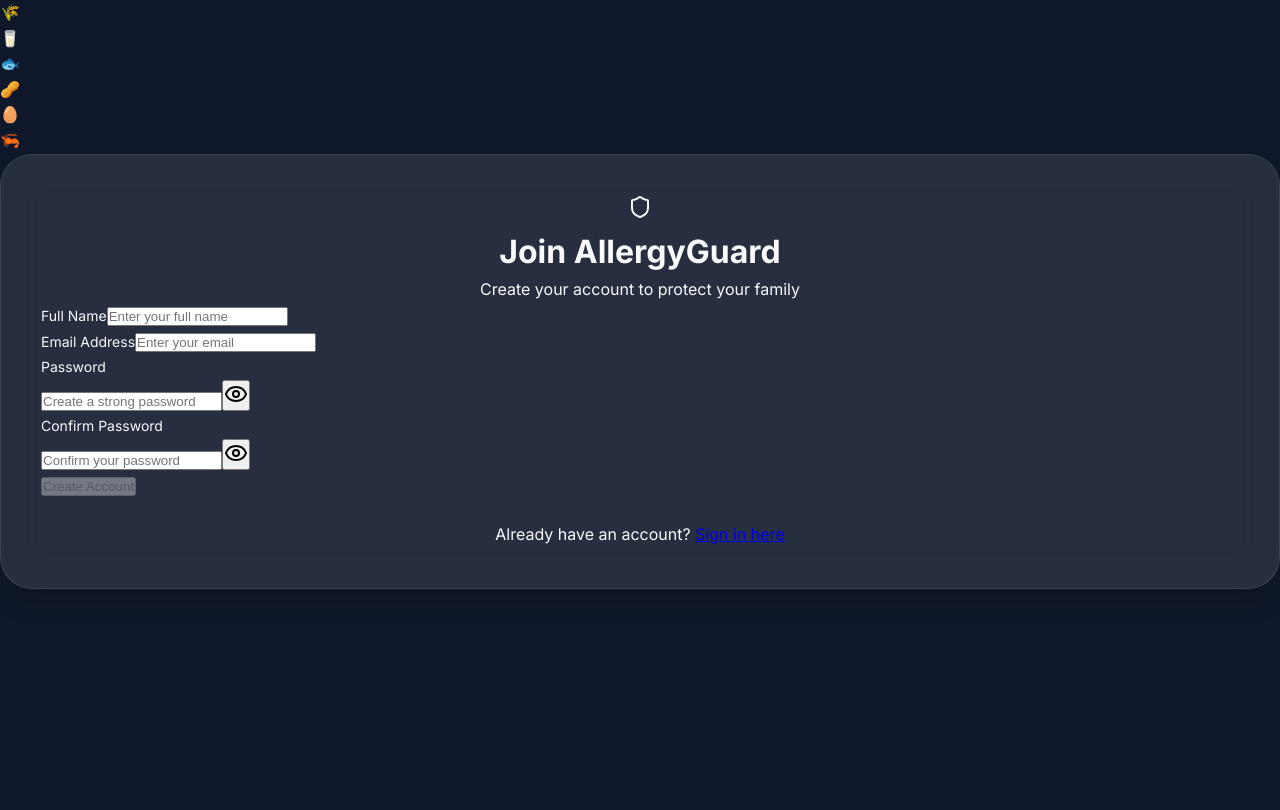
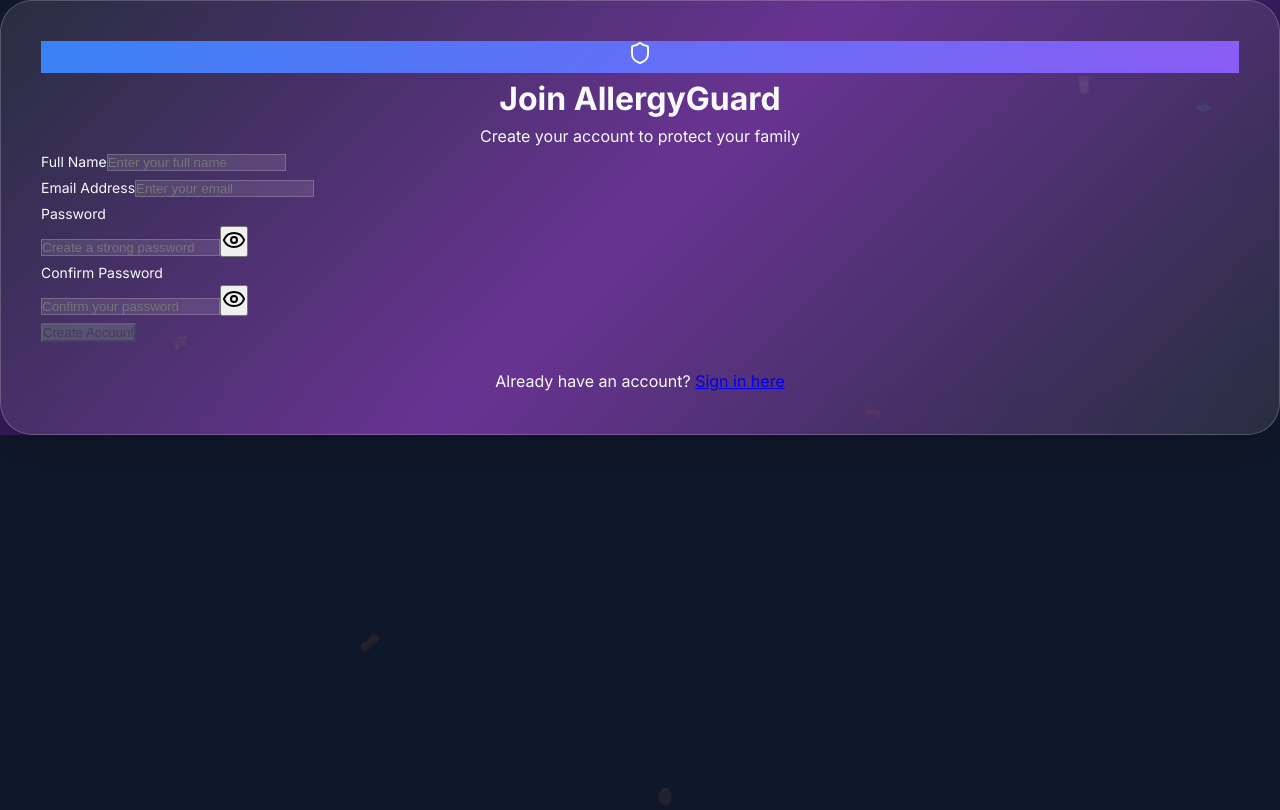
Before and after one commit to Sladed49er/allergyguard, a Next.js app: page /register in a window 1280 px wide. Built offline with nearby package versions, Linux system fonts and the light colour scheme.

Commit message:
Fix registration page styling with inline styles

```diff
--- a/app/register/page.tsx
+++ b/app/register/page.tsx
@@ -121,18 +121,39 @@ export default function RegisterPage() {
   ]
 
   return (
-    <div className="min-h-screen flex items-center justify-center relative overflow-hidden">
-      {/* Animated Background */}
-      <div className="absolute inset-0 bg-gradient-to-br from-slate-900 via-purple-900 to-slate-900">
-        <div className="absolute inset-0 bg-gradient-to-tr from-blue-500/10 via-purple-500/10 to-pink-500/10" />
-        <div className="absolute inset-0 bg-[radial-gradient(circle_at_50%_50%,rgba(120,119,198,0.3),transparent_50%)]" />
-      </div>
+    <>
+      <style jsx>{`
+        .glass-card {
+          background: rgba(255, 255, 255, 0.1);
+          backdrop-filter: blur(20px);
+          -webkit-backdrop-filter: blur(20px);
+        }
+
+        .floating-particle {
+          animation: float 8s ease-in-out infinite;
+        }
+
+        @keyframes float {
+          0%, 100% { transform: translateY(0px) rotate(0deg); }
+          25% { transform: translateY(-20px) rotate(5deg); }
+          50% { transform: translateY(-10px) rotate(-5deg); }
+          75% { transform: translateY(-30px) rotate(3deg); }
+        }
+      `}</style>
+
+      <div className="min-h-screen flex items-center justify-center relative overflow-hidden" style={{
+        background: 'linear-gradient(135deg, #0f172a 0%, #581c87 50%, #0f172a 100%)'
+      }}>
+        {/* Animated Background Overlay */}
+        <div className="absolute inset-0" style={{
+          background: 'radial-gradient(circle at 50% 50%, rgba(120,119,198,0.3), transparent 50%)'
+        }} />
 
         {/* Floating Allergen Particles */}
         {allergenParticles.map((particle, index) => (
           <div
             key={index}
-          className="absolute text-2xl opacity-20 pointer-events-none animate-bounce"
+            className="absolute text-2xl opacity-20 pointer-events-none floating-particle"
             style={{
               left: `${Math.random() * 100}%`,
               top: `${Math.random() * 100}%`,
@@ -146,11 +167,15 @@ export default function RegisterPage() {
 
         {/* Registration Form */}
         <div className="relative z-10 w-full max-w-md mx-4">
-        <div className="glass-card p-8 rounded-2xl border border-white/20 shadow-2xl backdrop-blur-xl">
+          <div className="glass-card p-8 rounded-2xl shadow-2xl" style={{
+            border: '1px solid rgba(255, 255, 255, 0.2)'
+          }}>
             {/* Header */}
             <div className="text-center mb-8">
               <div className="flex justify-center mb-4">
-              <div className="p-3 rounded-full bg-gradient-to-r from-blue-500 to-purple-600">
+                <div className="p-3 rounded-full" style={{
+                  background: 'linear-gradient(135deg, #3b82f6, #8b5cf6)'
+                }}>
                   <Shield className="h-8 w-8 text-white" />
                 </div>
               </div>
@@ -176,7 +201,11 @@ export default function RegisterPage() {
                   required
                   value={formData.name}
                   onChange={handleChange}
-                className="w-full px-4 py-3 bg-white/10 border border-white/20 rounded-lg text-white placeholder-gray-400 focus:outline-none focus:ring-2 focus:ring-blue-500 focus:border-transparent transition-all duration-200"
+                  className="w-full px-4 py-3 rounded-lg text-white placeholder-gray-400 border transition-all duration-200"
+                  style={{
+                    background: 'rgba(255, 255, 255, 0.1)',
+                    border: '1px solid rgba(255, 255, 255, 0.2)',
+                  }}
                   placeholder="Enter your full name"
                 />
               </div>
@@ -193,7 +222,11 @@ export default function RegisterPage() {
                   required
                   value={formData.email}
                   onChange={handleChange}
-                className="w-full px-4 py-3 bg-white/10 border border-white/20 rounded-lg text-white placeholder-gray-400 focus:outline-none focus:ring-2 focus:ring-blue-500 focus:border-transparent transition-all duration-200"
+                  className="w-full px-4 py-3 rounded-lg text-white placeholder-gray-400 border transition-all duration-200"
+                  style={{
+                    background: 'rgba(255, 255, 255, 0.1)',
+                    border: '1px solid rgba(255, 255, 255, 0.2)',
+                  }}
                   placeholder="Enter your email"
                 />
               </div>
@@ -211,7 +244,11 @@ export default function RegisterPage() {
                     required
                     value={formData.password}
                     onChange={handleChange}
-                  className="w-full px-4 py-3 pr-12 bg-white/10 border border-white/20 rounded-lg text-white placeholder-gray-400 focus:outline-none focus:ring-2 focus:ring-blue-500 focus:border-transparent transition-all duration-200"
+                    className="w-full px-4 py-3 pr-12 rounded-lg text-white placeholder-gray-400 border transition-all duration-200"
+                    style={{
+                      background: 'rgba(255, 255, 255, 0.1)',
+                      border: '1px solid rgba(255, 255, 255, 0.2)',
+                    }}
                     placeholder="Create a strong password"
                   />
                   <button
@@ -267,13 +304,15 @@ export default function RegisterPage() {
                     required
                     value={formData.confirmPassword}
                     onChange={handleChange}
-                  className={`w-full px-4 py-3 pr-12 bg-white/10 border rounded-lg text-white placeholder-gray-400 focus:outline-none focus:ring-2 focus:border-transparent transition-all duration-200 ${
-                    formData.confirmPassword
+                    className="w-full px-4 py-3 pr-12 rounded-lg text-white placeholder-gray-400 border transition-all duration-200"
+                    style={{
+                      background: 'rgba(255, 255, 255, 0.1)',
+                      border: formData.confirmPassword
                         ? passwordsMatch
-                        ? 'border-green-500 focus:ring-green-500'
-                        : 'border-red-500 focus:ring-red-500'
-                      : 'border-white/20 focus:ring-blue-500'
-                  }`}
+                          ? '1px solid #22c55e'
+                          : '1px solid #ef4444'
+                        : '1px solid rgba(255, 255, 255, 0.2)',
+                    }}
                     placeholder="Confirm your password"
                   />
                   <button
@@ -300,7 +339,10 @@ export default function RegisterPage() {
 
               {/* Error Message */}
               {error && (
-              <div className="p-3 bg-red-500/20 border border-red-500/50 rounded-lg">
+                <div className="p-3 rounded-lg" style={{
+                  background: 'rgba(239, 68, 68, 0.2)',
+                  border: '1px solid rgba(239, 68, 68, 0.5)'
+                }}>
                   <p className="text-red-200 text-sm">{error}</p>
                 </div>
               )}
@@ -309,7 +351,12 @@ export default function RegisterPage() {
               <button
                 type="submit"
                 disabled={loading || !passwordsMatch || passwordStrength.score < 3}
-              className="w-full py-3 px-4 bg-gradient-to-r from-blue-500 to-purple-600 hover:from-blue-600 hover:to-purple-700 text-white font-semibold rounded-lg transition-all duration-200 transform hover:scale-105 disabled:opacity-50 disabled:cursor-not-allowed disabled:transform-none flex items-center justify-center space-x-2"
+                className="w-full py-3 px-4 text-white font-semibold rounded-lg transition-all duration-200 transform hover:scale-105 disabled:opacity-50 disabled:cursor-not-allowed disabled:transform-none flex items-center justify-center space-x-2"
+                style={{
+                  background: loading || !passwordsMatch || passwordStrength.score < 3
+                    ? 'rgba(107, 114, 128, 0.5)'
+                    : 'linear-gradient(135deg, #3b82f6, #8b5cf6)',
+                }}
               >
                 {loading ? (
                   <>
@@ -336,15 +383,7 @@ export default function RegisterPage() {
             </div>
           </div>
         </div>
-
-      {/* CSS for glass effect */}
-      <style jsx>{`
-        .glass-card {
-          background: rgba(255, 255, 255, 0.1);
-          backdrop-filter: blur(20px);
-          -webkit-backdrop-filter: blur(20px);
-        }
-      `}</style>
       </div>
+    </>
   )
 }
```
Lines whose indentation alone changed are shown as unchanged.
